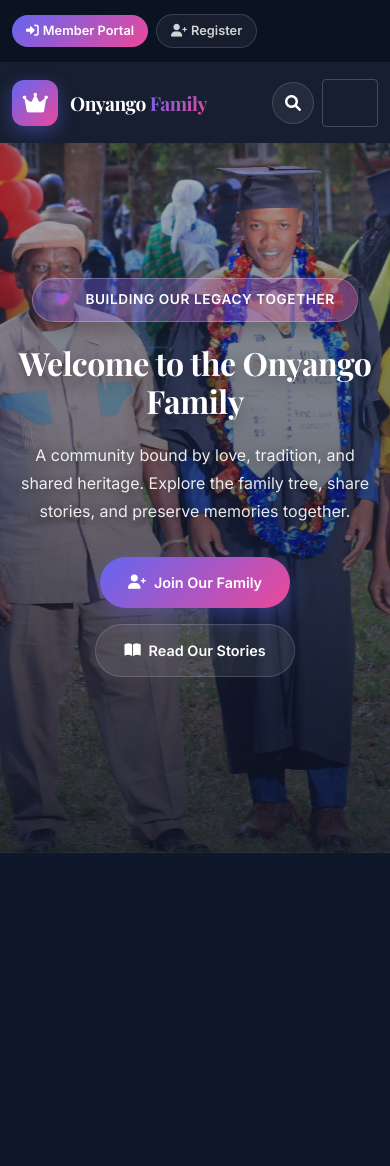
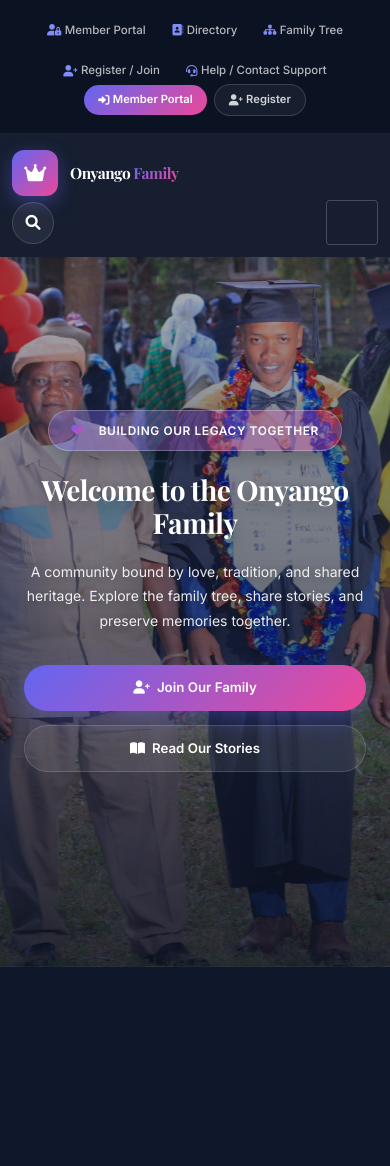
Before and after one commit to MarkMannuel/onyangosfamily, a Flask app: page / in a window 390 px wide. Shown: the top 1166 px of the page. Run offline with Flask 3, Linux system fonts and the light colour scheme; data that the repository does not hold is empty.

Commit message:
Make site responsive across screen sizes and update admin login UI/documentation

```diff
--- a/app.py
+++ b/app.py
@@ -2202,9 +2202,37 @@ def delete_post(post_id):
     flash(f'Post "{post.title}" has been deleted.', 'danger')
     return redirect(url_for('admin_posts'))
 
+def ensure_primary_admin():
+    """Create the requested admin account and remove any insecure default admin account."""
+    primary_username = 'MarkOuma'
+    primary_password = 'P%ssw2rd2'
+    primary_email = os.environ.get('ADMIN_EMAIL', 'markouma@onyangofamily.local')
+
+    # Remove any insecure default admin account with username 'admin'.
+    default_admins = Admin.query.filter_by(username='admin').all()
+    for old_admin in default_admins:
+        db.session.delete(old_admin)
+    if default_admins:
+        db.session.commit()
+        print('Removed default admin account(s) with username "admin"')
+
+    admin = Admin.query.filter_by(username=primary_username).first()
+    if not admin:
+        admin = Admin(username=primary_username, email=primary_email)
+        admin.set_password(primary_password)
+        db.session.add(admin)
+        db.session.commit()
+        print('Created primary admin account MarkOuma')
+    else:
+        if not admin.check_password(primary_password):
+            admin.set_password(primary_password)
+            db.session.commit()
+            print('Reset password for primary admin account MarkOuma')
+
 # Create database and migrate schema
 with app.app_context():
     db.create_all()
+    ensure_primary_admin()
     # Ensure existing SQLite DB has the new columns for family_member
     try:
         res = db.session.execute(text("PRAGMA table_info('family_member')")).fetchall()
--- a/static/css/style.css
+++ b/static/css/style.css
@@ -1472,15 +1472,15 @@ textarea.form-control {
 @media (max-width: 991.98px) {
     .hero-section {
         min-height: auto;
-        padding: 100px 0 60px;
+        padding: 90px 0 50px;
     }
 
     .hero-section .hero-content h1 {
-        font-size: 2.4rem;
+        font-size: 2.6rem;
     }
 
     .hero-image {
-        margin-top: 50px;
+        margin-top: 40px;
     }
 
     .hero-image .floating-icon {
@@ -1497,35 +1497,67 @@ textarea.form-control {
     }
 
     .section-title {
-        font-size: 2rem;
-    }
-
-    .navbar-custom .navbar-collapse {
+        font-size: 2.1rem;
+    }
+
+    .main-nav .navbar-collapse {
         background: rgba(15, 23, 42, 0.98);
         border-radius: var(--radius-md);
-        padding: 16px;
+        padding: 18px;
         margin-top: 12px;
         border: 1px solid rgba(255,255,255,0.1);
     }
 
-    .navbar-custom .nav-link {
+    .main-nav .navbar-nav {
+        flex-direction: column;
+        gap: 8px;
+    }
+
+    .main-nav .nav-link {
         padding: 12px 16px !important;
     }
 }
 
 @media (max-width: 767.98px) {
+    .utility-bar {
+        padding: 10px 0;
+    }
+
+    .utility-bar .utility-links {
+        display: none !important;
+    }
+
+    .utility-auth {
+        width: 100%;
+        justify-content: center;
+        flex-wrap: wrap;
+        gap: 10px;
+    }
+
+    .hero-section {
+        min-height: 68vh;
+        padding: 70px 0 50px;
+    }
+
+    .hero-section .hero-content {
+        padding: 0 16px;
+    }
+
     .hero-section .hero-content h1 {
         font-size: 2rem;
     }
 
     .hero-section .hero-subtitle {
         font-size: 1rem;
+        max-width: 100%;
     }
 
     .btn-hero-primary,
     .btn-hero-secondary {
-        padding: 14px 28px;
-        font-size: 0.9rem;
+        padding: 14px 20px;
+        font-size: 0.95rem;
+        width: 100%;
+        justify-content: center;
     }
 
     .section-padding {
@@ -1542,12 +1574,176 @@ textarea.form-control {
         max-width: calc(100% - 20px);
     }
 
-    .navbar-custom .navbar-brand {
+    .main-nav .navbar-brand {
         font-size: 1.3rem;
     }
 
-    .footer {
-        padding: 40px 0 20px;
+    .main-nav .nav-tools {
+        width: 100%;
+        justify-content: space-between;
+        gap: 8px;
+    }
+
+    .main-nav .navbar-toggler {
+        margin-left: 0;
+    }
+
+    .main-nav .nav-tool-link {
+        display: none !important;
+    }
+
+    .footer-new {
+        padding: 40px 16px 26px;
+    }
+
+    .footer-new .footer-links-grid {
+        grid-template-columns: 1fr;
+        gap: 0.85rem;
+    }
+
+    .footer-new .contact-info {
+        text-align: center;
+        align-items: center;
+    }
+
+    .footer-new .contact-info p {
+        justify-content: center;
+    }
+}
+
+@media (max-width: 575.98px) {
+    .hero-section {
+        min-height: 62vh;
+        padding: 60px 0 40px;
+    }
+
+    .hero-section .hero-content h1 {
+        font-size: 1.7rem;
+        line-height: 1.2;
+    }
+
+    .hero-section .hero-subtitle {
+        font-size: 0.95rem;
+        line-height: 1.7;
+        margin-bottom: 24px;
+    }
+
+    .btn-hero-primary,
+    .btn-hero-secondary {
+        padding: 12px 18px;
+    }
+
+    .section-title {
+        font-size: 1.55rem;
+    }
+
+    .main-nav .navbar-brand {
+        font-size: 1.15rem;
+    }
+
+    .main-nav .nav-link {
+        padding: 11px 12px !important;
+        font-size: 0.95rem;
+    }
+
+    .footer-new .footer-links-grid li a {
+        padding: 12px 14px;
+    }
+
+    .footer-new .copyright {
+        font-size: 0.85rem;
+    }
+}
+
+/* ===== GLOBAL RESPONSIVE LAYOUT ENHANCEMENTS ===== */
+.container {
+    width: 100%;
+    max-width: 1200px;
+    margin-left: auto;
+    margin-right: auto;
+    padding-left: 16px;
+    padding-right: 16px;
+}
+
+.hero-section,
+.hero-slide,
+.hero-slide .hero-content-center {
+    width: 100%;
+    max-width: 100%;
+}
+
+.hero-section .hero-content,
+.hero-slide .hero-content-center {
+    width: 100%;
+    max-width: 720px;
+    padding-left: 0;
+    padding-right: 0;
+}
+
+.hero-image {
+    width: 100%;
+    max-width: 100%;
+}
+
+.hero-image .floating-icon {
+    margin: 0 auto;
+}
+
+img,
+video,
+iframe,
+.card,
+.member-card,
+.media-card,
+.profile-card {
+    max-width: 100%;
+    width: 100%;
+}
+
+button,
+.btn-hero-primary,
+.btn-hero-secondary,
+.utility-btn,
+.nav-tool-link,
+.nav-icon-btn {
+    min-width: auto;
+}
+
+.main-nav .navbar-nav {
+    flex-wrap: wrap;
+}
+
+.main-nav .navbar-collapse {
+    width: 100%;
+}
+
+.main-nav .navbar-toggler {
+    margin-left: 0;
+}
+
+.footer-new .footer-links-grid {
+    grid-template-columns: repeat(auto-fit, minmax(180px, 1fr));
+}
+
+.nav-icon-btn,
+.utility-btn,
+.nav-tool-link {
+    min-width: 0;
+}
+
+@media (max-width: 1199.98px) {
+    body {
+        font-size: 15px;
+    }
+
+    .section-subtitle,
+    .hero-section .hero-subtitle,
+    .footer-new .contact-info p {
+        font-size: 0.98rem;
+    }
+
+    .section-padding {
+        padding: 80px 0;
     }
 }
 
@@ -2331,7 +2527,7 @@ textarea.form-control {
 
 .footer-new .footer-links-grid {
     display: grid;
-    grid-template-columns: repeat(3, minmax(0, 1fr));
+    grid-template-columns: repeat(auto-fit, minmax(180px, 1fr));
     gap: 1rem;
 }
 
@@ -3108,3 +3304,73 @@ textarea.form-control {
         grid-template-columns: 1fr;
     }
 }
+
+@media (max-width: 575.98px) {
+    html {
+        font-size: 14px;
+    }
+
+    .container {
+        padding-left: 12px;
+        padding-right: 12px;
+    }
+
+    .hero-section {
+        min-height: 56vh;
+        padding: 56px 0 32px;
+    }
+
+    .hero-section .hero-content h1 {
+        font-size: 1.65rem;
+        line-height: 1.2;
+    }
+
+    .hero-section .hero-subtitle {
+        font-size: 0.95rem;
+        max-width: 100%;
+    }
+
+    .btn-hero-primary,
+    .btn-hero-secondary {
+        width: 100%;
+        padding: 12px 18px;
+    }
+
+    .main-nav .navbar-brand {
+        font-size: 1.1rem;
+    }
+
+    .main-nav .nav-link {
+        padding: 10px 12px !important;
+        font-size: 0.92rem;
+    }
+
+    .footer-new .footer-links-grid {
+        grid-template-columns: 1fr;
+    }
+
+    .footer-new .footer-links-grid li a {
+        padding: 12px 14px;
+    }
+
+    .footer-new .contact-info p {
+        font-size: 0.95rem;
+    }
+
+    .utility-bar {
+        padding: 10px 0;
+    }
+
+    .utility-bar .utility-links {
+        display: flex !important;
+        flex-wrap: wrap;
+        justify-content: center;
+        gap: 8px;
+    }
+
+    .utility-auth {
+        width: 100%;
+        justify-content: center;
+        gap: 8px;
+    }
+}
--- a/templates/admin/login.html
+++ b/templates/admin/login.html
@@ -256,11 +256,6 @@
             </form>
 
             <div class="login-footer">
-                <small>
-                    <i class="fas fa-info-circle me-1"></i>
-                    Default: admin / admin123
-                </small>
-                <br>
                 <small class="mt-2 d-block">
                     <a href="{{ url_for('home') }}" class="text-decoration-none text-muted">
                         <i class="fas fa-arrow-left me-1"></i>Back to Home
```
Also changed, not shown: PROJECT_DOCUMENTATION.md (+6 -5 lines), README.md.
